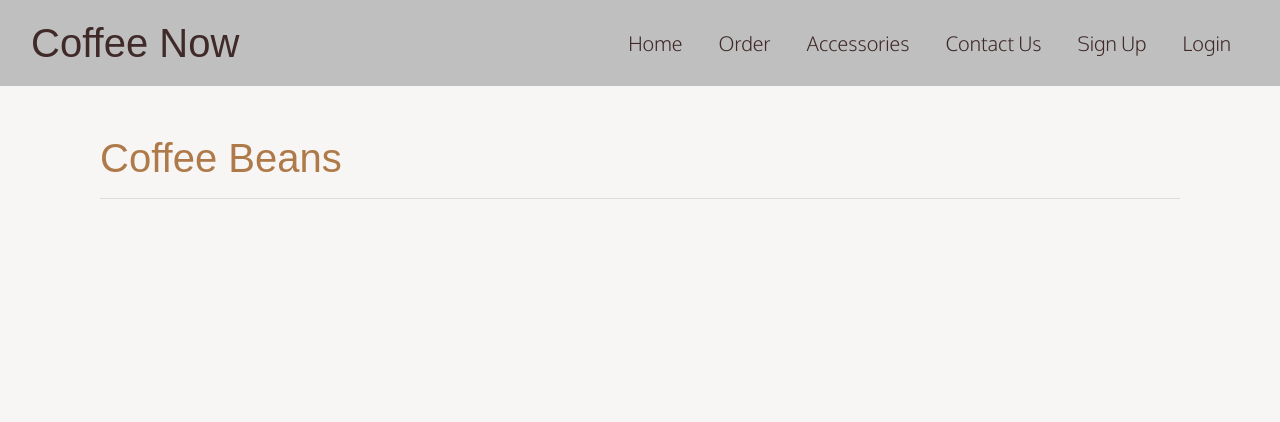
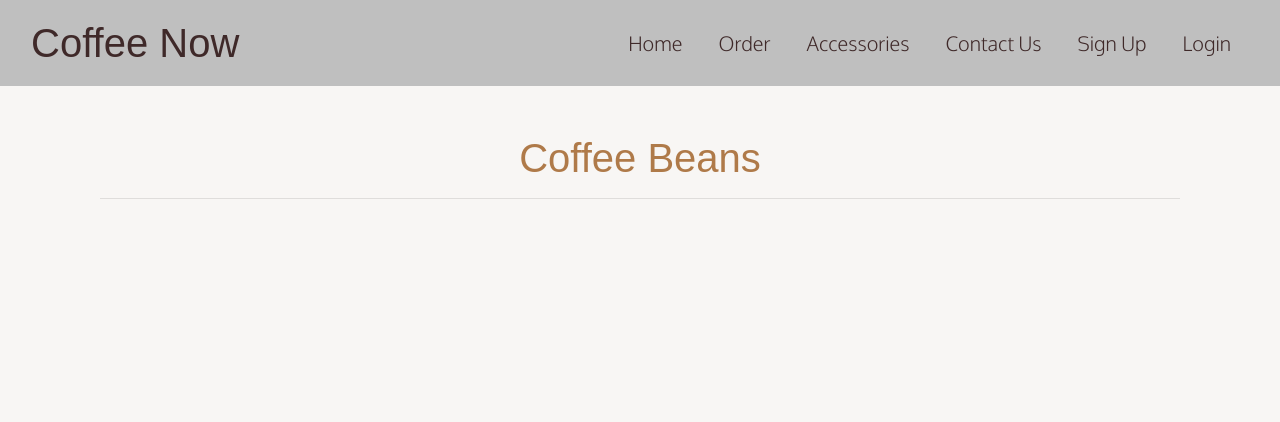
Before and after one commit to Kieran132/Coffee_Now, a Django app: page /coffee_list/ in a window 1280 px wide. Shown: the top 422 px of the page. Run offline with Django 3.2, Linux system fonts and the light colour scheme; data that the repository does not hold is empty; some libraries are stand-ins or nearby versions; some web fonts are replaced.

Commit message:
Centralised coffee list title

```diff
--- a/order/templates/coffee_list.html
+++ b/order/templates/coffee_list.html
@@ -2,7 +2,7 @@
 
 {% block content %}
 <div class="container mt-5">
-  <h1>Coffee Beans</h1>
+  <h1 class="coffee-title">Coffee Beans</h1>
   <hr>
   {% if request.user.is_superuser %}
   <a class="btn btn-sm btn-outline-secondary coffee-add-btn" href="{% url 'add_product'%}">Add</a>
--- a/static/css/style.css
+++ b/static/css/style.css
@@ -154,6 +154,12 @@ hr {
 .coffee-card{
     margin-bottom: 10px;
 }
+
+.coffee-title{
+    justify-content: center;
+    display: flex;
+}
+
 
 /* Accessories Product page styling */
 
```
